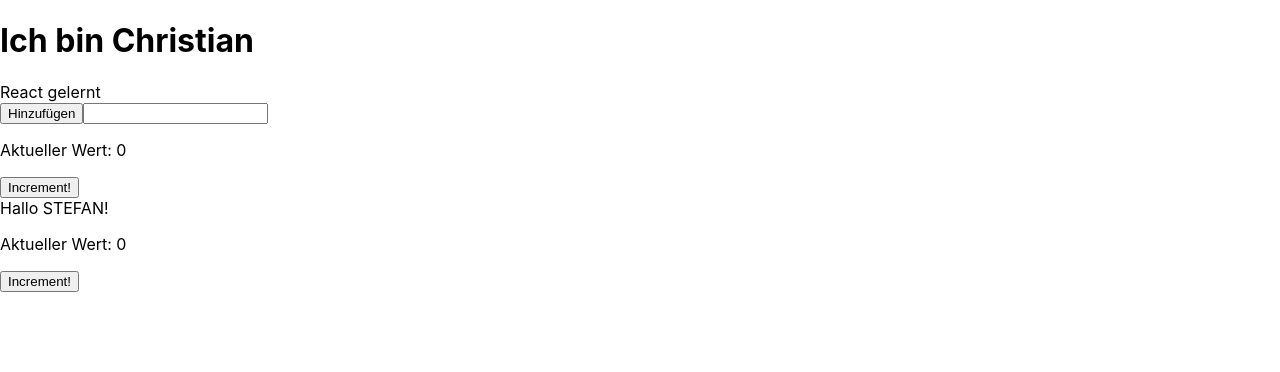
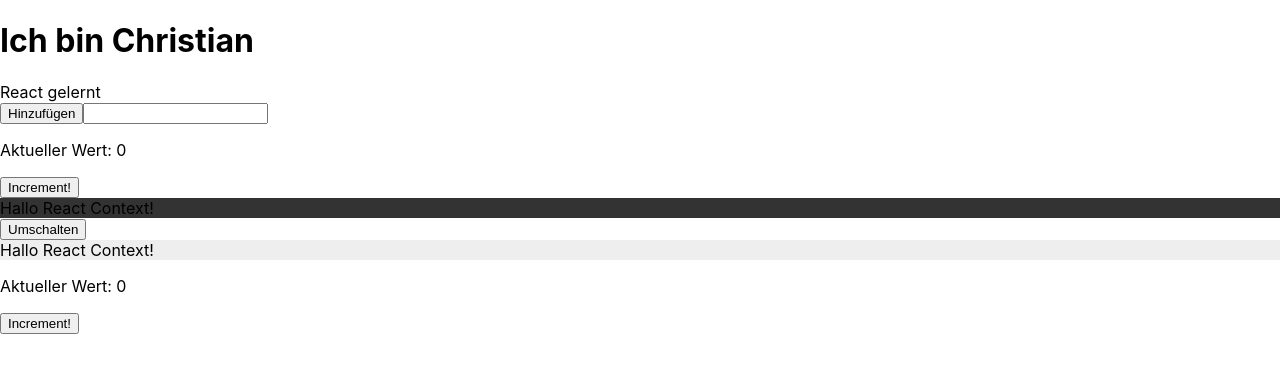
Before and after one commit to hco/react-camp-2022-06, a React (Create React App) app: page / in a window 1280 px wide. Shown: the top 372 px of the page. Built offline with nearby package versions, Linux system fonts and the light colour scheme.

Commit message:
Theme context example

```diff
--- a/src/App.tsx
+++ b/src/App.tsx
@@ -18,7 +18,7 @@ function App() {
       <TimeEntryView timeEntry={timeEntry} />
       <TimeEntryForm />
       <Counter />
-      <JavaScriptComponent name="Stefan" />
+      <JavaScriptComponent />
     </>
   );
 }
--- a/src/components/JavaScriptComponent.js
+++ b/src/components/JavaScriptComponent.js
@@ -1,11 +1,38 @@
+import React, { useContext, useState } from "react";
 import Counter from "./Counter";
-
-const JavaScriptComponent = ({ name }) => {
+const lightTheme = {
+  backgroundColor: "#eee",
+};
+const darkTheme = {
+  backgroundColor: "#333",
+};
+const ThemeContext = React.createContext(darkTheme);
+function ThemedBox() {
+  const theme = useContext(ThemeContext);
   return (
-    <div>
-      Hallo {name.toUpperCase()}!<Counter />
+    <div style={{ backgroundColor: theme.backgroundColor }}>
+      Hallo React Context!
     </div>
   );
-};
+}
+function ThemedApp() {
+  const [theme, setTheme] = useState(lightTheme);
+  return (
+    <>
+      <ThemedBox />
+      <button
+        onClick={() => {
+          setTheme(theme === lightTheme ? darkTheme : lightTheme);
+        }}
+      >
+        Umschalten
+      </button>
+      <ThemeContext.Provider value={theme}>
+        <ThemedBox />
+        <Counter />
+      </ThemeContext.Provider>
+    </>
+  );
+}
 
-export default JavaScriptComponent;
+export default ThemedApp;
```
